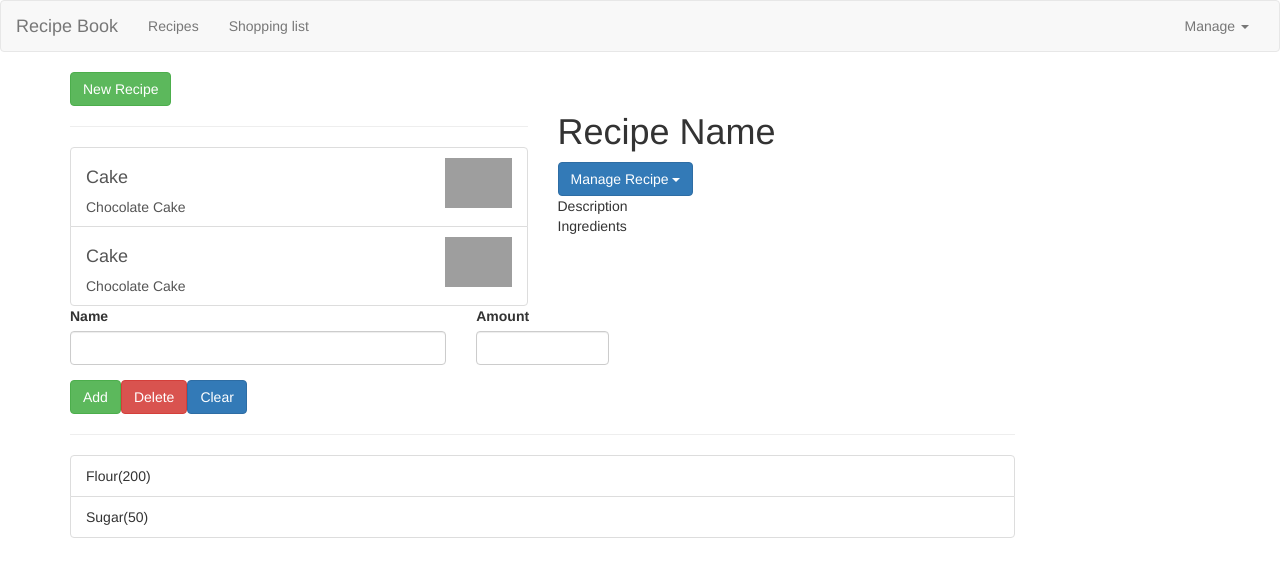
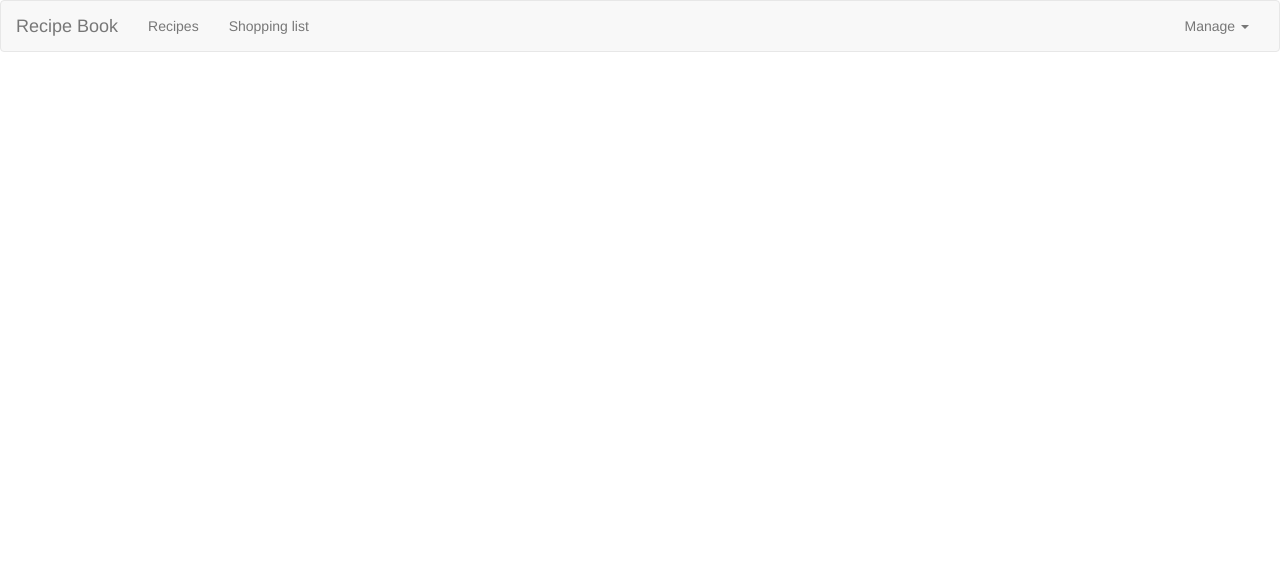
Before and after one commit to pablo-meyer/my-first-app, an Angular app: page / in a window 1280 px wide. Shown: the top 576 px of the page. Built offline with nearby package versions, Linux system fonts and the light colour scheme; grey boxes are pictures that could not be loaded.

Commit message:
acting on the emitted event via ngID

```diff
--- a/src/app/app.component.html
+++ b/src/app/app.component.html
@@ -2,8 +2,8 @@
 <div class="container">
     <div class="row">
         <div class="col-md-12">
-            <app-recipes></app-recipes>
-            <app-shopping-list></app-shopping-list>
+            <app-recipes *ngIf="section === 'Recipes'"></app-recipes>
+            <app-shopping-list *ngIf="section === 'ShoppingList'"></app-shopping-list>
         </div>
     </div>
 </div>
--- a/src/app/app.component.ts
+++ b/src/app/app.component.ts
@@ -5,7 +5,8 @@ import { Component, Input } from '@angular/core';
   styleUrls: ['./app.component.css']
 })
 export class AppComponent {
+  section: string;
   @Input() navigate(section: string) {
-    console.log(section);
+    this.section = section;
   }
 }
```
